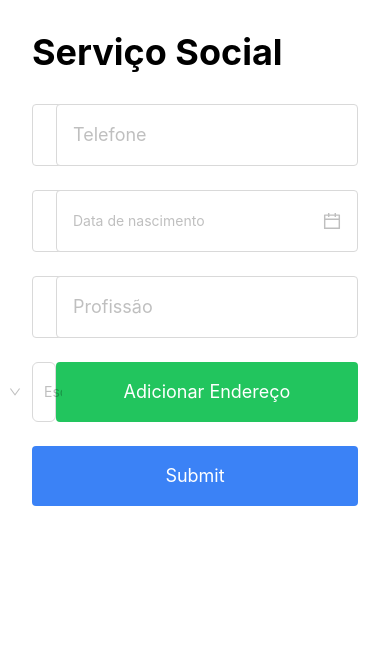
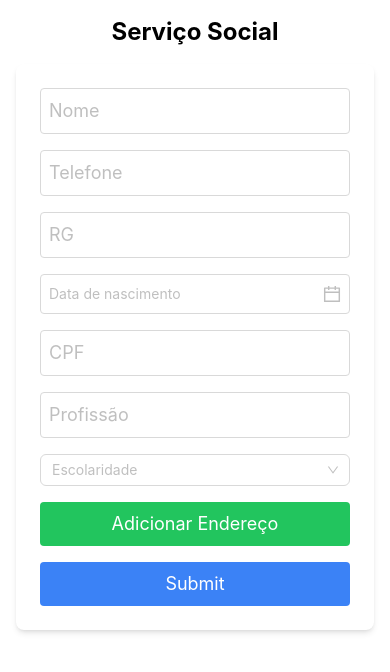
Before and after one commit to Pedro-Luucas/servico-social, a React (Create React App) app: page / in a window 390 px wide. Shown: the top 672 px of the page. Built offline with nearby package versions, Linux system fonts and the light colour scheme.

Commit message:
arrumar "escolaridade"

```diff
--- a/src/pages/Cadastro.tsx
+++ b/src/pages/Cadastro.tsx
@@ -1,16 +1,12 @@
 import React, { useState } from 'react';
 import { User, Endereco } from '../types';
 import AddressModal from '../components/EnderecoModal';
-import { useNavigate } from 'react-router-dom';
 import { DatePicker, Input, Select, Button } from "antd";
 
 interface UserFormProps {
   onSubmit: (user: User) => void;
   initialData?: User;
 }
-
-
-
 
 const Cadastro: React.FC<UserFormProps> = ({ onSubmit, initialData }) => {
   const [formData, setFormData] = useState<User>(initialData || {
@@ -31,9 +27,8 @@ const Cadastro: React.FC<UserFormProps> = ({ onSubmit, initialData }) => {
   const handleEnderecoSubmit = (enderecoData: Endereco) => {
     setEndereco(enderecoData);
     setFormData({ ...formData, endereco: enderecoData });
-    setShowModal(false); // Fechar modal após adicionar o endereço
+    setShowModal(false);
   };
-
 
   const handleChange = (e: React.ChangeEvent<HTMLInputElement>) => {
     setFormData({ ...formData, [e.target.name]: e.target.value });
@@ -62,83 +57,79 @@ const Cadastro: React.FC<UserFormProps> = ({ onSubmit, initialData }) => {
   };
 
   return (
-<div className="container mx-auto size- p-8">
-  <h1 className="text-4xl font-bold mb-8">Serviço Social </h1>
-    <div className='size-full'>
-      <form onSubmit={handleSubmit} className="grid grid-cols-1 md:grid-cols-2 gap-6 text-lg">
+    <div className="container mx-auto p-4 md:p-8">
+      <h1 className="text-2xl md:text-4xl font-bold mb-4 md:mb-8 text-center">Serviço Social</h1>
+      <div className="max-w-3xl mx-auto bg-white p-6 rounded-lg shadow-md">
+        <form onSubmit={handleSubmit} className="grid grid-cols-1 md:grid-cols-2 gap-4">
           <Input
             name="nome"
             placeholder="Nome"
             value={formData.nome}
             onChange={handleChange}
-          className="border rounded p-4 w-full text-lg"
+            className="border rounded p-2 md:p-4 w-full text-lg"
           />
           <Input
             name="telefone"
             placeholder="Telefone"
-          value={formData.cpf}
+            value={formData.telefone}
             onChange={handleChange}
-          className="border rounded p-4 w-full text-lg"
+            className="border rounded p-2 md:p-4 w-full text-lg"
           />
           <Input
             name="rg"
             placeholder="RG"
             value={formData.rg}
             onChange={handleChange}
-          className="border rounded p-4 w-full text-lg"
+            className="border rounded p-2 md:p-4 w-full text-lg"
           />
           <DatePicker
             name="data"
             placeholder="Data de nascimento"
-          type = "date"
             onChange={handleDate}
-          className="border rounded p-4 w-full text-lg"
+            className="border rounded p-2 md:p-4 w-full text-lg"
           />
           <Input
             name="cpf"
             placeholder="CPF"
-          value={formData.telefone}
+            value={formData.cpf}
             onChange={handleChange}
-          className="border rounded p-4 w-full text-lg"
+            className="border rounded p-2 md:p-4 w-full text-lg"
           />
           <Input
             name="profissao"
             placeholder="Profissão"
             value={formData.profissao}
             onChange={handleChange}
-          className="border rounded p-4 w-full text-lg"
+            className="border rounded p-2 md:p-4 w-full text-lg"
           />
           <Select
             placeholder="Escolaridade"
             onChange={handleEscolaridade}
-          className='size-full text-lg'
+            className="w-full size-full text-lg"
             options={[
               { value: 'Ensino fundamental incompleto', label: 'Ensino fundamental incompleto' },
               { value: 'Ensino fundamental completo', label: 'Ensino fundamental completo' },
-            { value: 'Ensino medio incompleto', label: 'Ensino médio incompleto' },
+              { value: 'Ensino médio incompleto', label: 'Ensino médio incompleto' },
               { value: 'Ensino médio completo', label: 'Ensino médio completo' },
               { value: 'Ensino superior incompleto', label: 'Ensino superior incompleto' },
               { value: 'Ensino superior completo', label: 'Ensino superior completo' },
             ]}
           />
-          {/* Botão para abrir o modal de adicionar endereço */}
           <button
             type="button"
             onClick={() => setShowModal(true)}
-            className=" bg-green-500 text-white p-4 w-full text-lg rounded"
+            className="md:col-span-2 bg-green-500 text-white p-2 md:p-4 w-full text-lg rounded"
           >
             Adicionar Endereço
           </button>
-
           <button
             type="submit"
-            className="col-span-2 bg-blue-500 text-white p-4 text-lg rounded w-full"
+            className="md:col-span-2 bg-blue-500 text-white p-2 md:p-4 w-full text-lg rounded"
           >
             Submit
           </button>
         </form>
 
-        {/* Renderizar o modal quando showModal for true */}
         {showModal && (
           <AddressModal
             onClose={() => setShowModal(false)}
```
Lines whose indentation alone changed are shown as unchanged.
